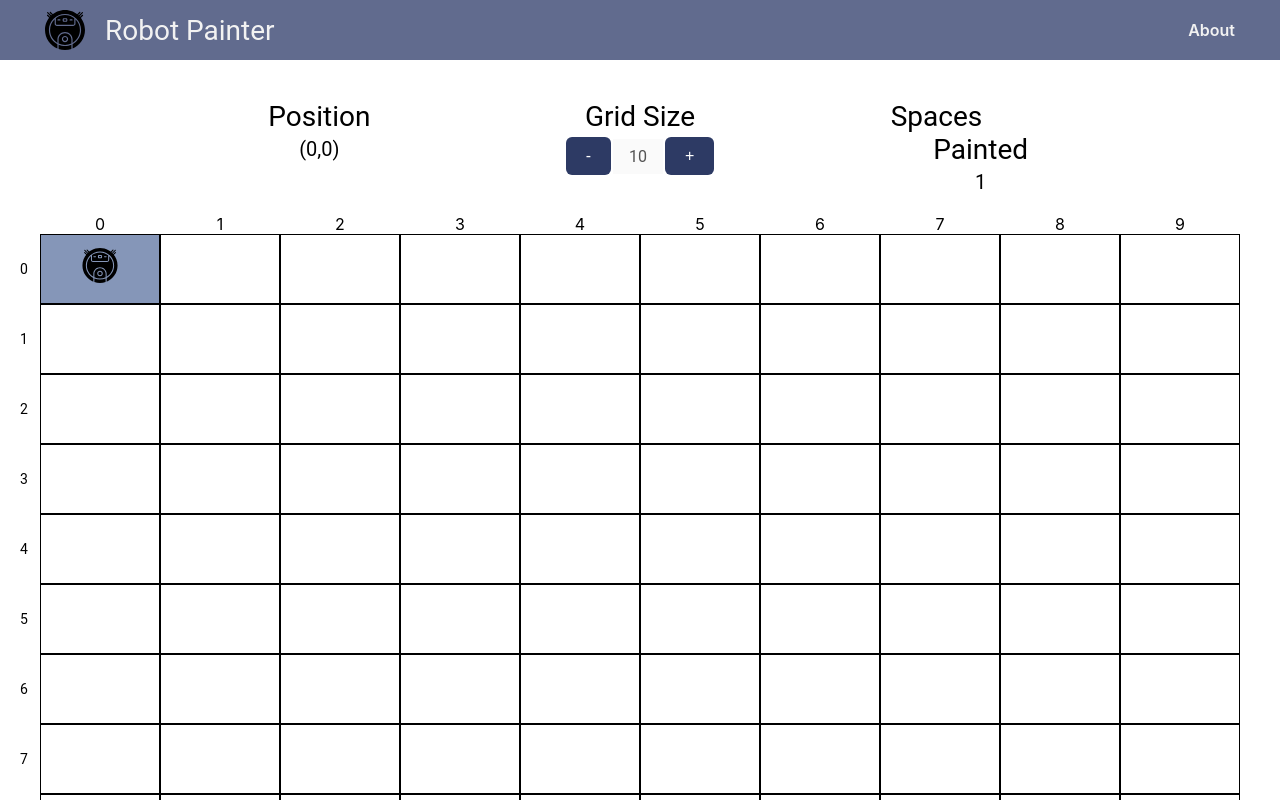
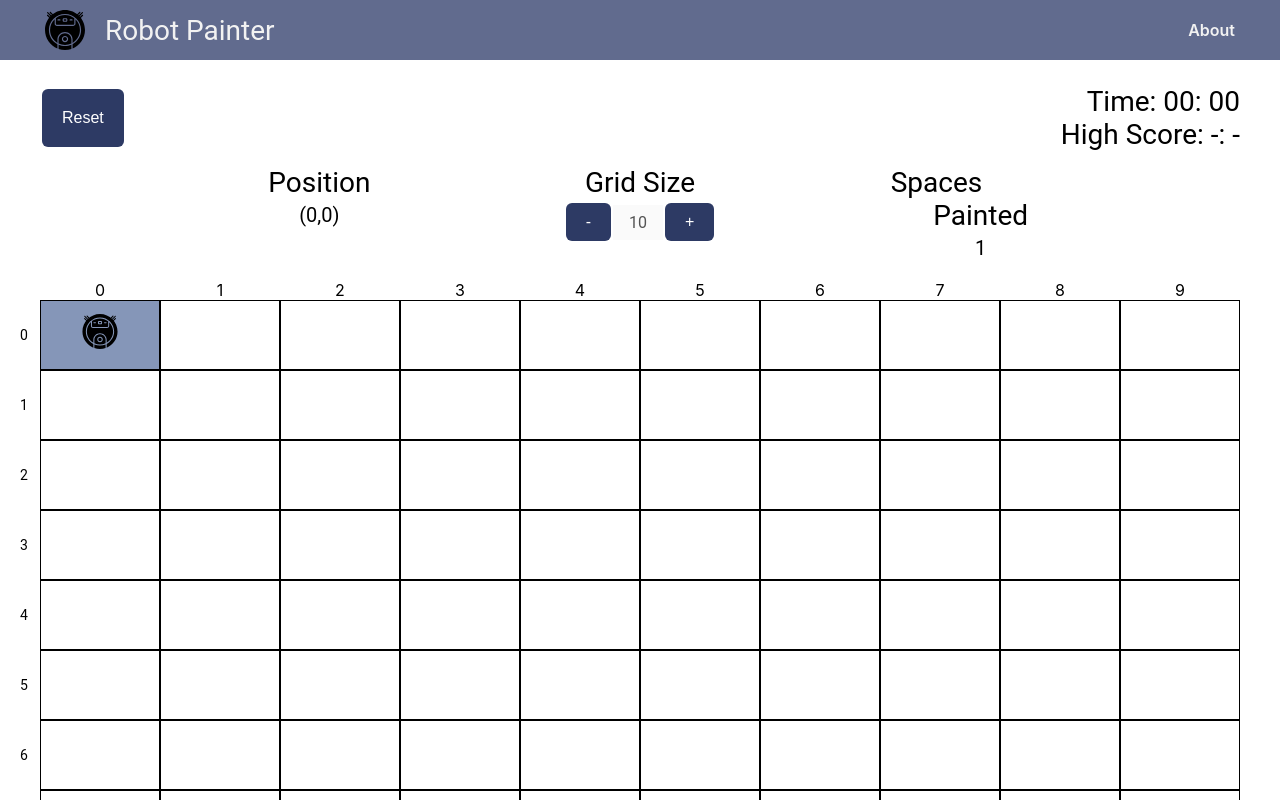
Before and after one commit to Paleczny/robot-painter, a React (Vite) app: page / in a window 1280 px wide. Shown: the top 800 px of the page. Built offline with nearby package versions, Linux system fonts and the light colour scheme.

Commit message:
feature/highscore-and-timer

```diff
--- a/src/components/Layout/Layout.scss
+++ b/src/components/Layout/Layout.scss
@@ -5,7 +5,6 @@
 }
 
 main {
-  margin-bottom: 84px;
   flex: 1;
   padding: 25px 40px
 }
--- /dev/null
+++ b/src/hooks/useHighScore.tsx
@@ -0,0 +1,18 @@
+import {Dispatch, useEffect, useState, SetStateAction} from "react";
+
+import {HighScore} from "../types/HighScore.type.ts";
+
+
+
+function useHighScore(gridSize = 10): [HighScore, Dispatch<SetStateAction<HighScore>>] {
+    const [highScore, setHighScore] = useState<HighScore>(JSON.parse(localStorage.getItem(`highScore-${gridSize}`) || `{"minutes":"99", "seconds":"99"}`));
+
+
+    useEffect(() => {
+        setHighScore(JSON.parse(localStorage.getItem(`highScore-${gridSize}`) || `{"minutes":"99", "seconds":"99"}`));
+    }, [gridSize]);
+
+    return [highScore, setHighScore];
+}
+
+export default useHighScore;
--- a/src/hooks/useRobotPainter.tsx
+++ b/src/hooks/useRobotPainter.tsx
@@ -1,8 +1,10 @@
 import {useCallback, useEffect, useState} from "react";
+
+import {GameStarted} from "../types/GameStarted.enum.ts";
 
 const createGrid = (gridSize: number) => Array(gridSize).fill(Array(gridSize).fill(false));
 
-export default function useRobotPainter(gridSize = 10) {
+export default function useRobotPainter(gridSize = 10, gameStarted = GameStarted.stop) {
     const [robotPosition, setRobotPosition] = useState({x: 0, y: 0});
     const [robotDirection, setRobotDirection] = useState('up');
     const [grid, setGrid] = useState(createGrid(gridSize));
@@ -15,6 +17,16 @@ export default function useRobotPainter(gridSize = 10) {
         setGrid(createGrid(gridSize))
         moveRobot('');
     },[gridSize])
+
+    useEffect(() => {
+        if(gameStarted === GameStarted.reset){
+            setSpacesPainted([])
+            setRobotPosition({x:0,y:0})
+            setRobotDirection('up')
+            setGrid(createGrid(gridSize))
+            moveRobot('');
+        }
+    }, [gameStarted]);
 
     useEffect(() => {
         moveRobot('');
--- /dev/null
+++ b/src/hooks/useTimer.tsx
@@ -0,0 +1,39 @@
+import {useEffect, useMemo, useState} from "react";
+
+import {GameStarted} from "../types/GameStarted.enum.ts";
+
+function useTimer(gameStatus: GameStarted){
+
+    const [secondsElapsed, setSecondsElapsed] = useState(0)
+    const minutes = Math.floor(secondsElapsed / 60);
+    const seconds = secondsElapsed % 60;
+
+    // Format minutes and seconds to have leading zeros if needed
+    const formattedMinutes = useMemo(() => {
+        return String(minutes).padStart(2, '0');
+    },[minutes])
+
+    const formattedSeconds = String(seconds).padStart(2, '0');
+
+    useEffect(() => {
+        let timer: number | undefined;
+        if (gameStatus === GameStarted.start) {
+            timer =
+                setInterval(() => {
+                    setSecondsElapsed(prev => prev + 1)
+                }, 1000)
+
+        }else if(gameStatus === GameStarted.stop){
+            clearInterval(timer)
+        }else if(gameStatus === GameStarted.reset){
+            clearInterval(timer)
+            setSecondsElapsed(0)
+        }
+
+        return () => clearInterval(timer)
+    }, [gameStatus])
+
+    return {minutes: formattedMinutes, seconds: formattedSeconds}
+}
+
+export default useTimer;
--- a/src/pages/Home/Home.scss
+++ b/src/pages/Home/Home.scss
@@ -35,3 +35,9 @@ input {
   font-size: 16px;
   border: none;
 }
+
+.time-and-highscore-container{
+  display: flex;
+  text-align: end;
+  flex-direction: column;
+}
--- a/src/pages/Home/Home.tsx
+++ b/src/pages/Home/Home.tsx
@@ -1,18 +1,69 @@
-import {useState} from "react";
+import {useEffect, useState} from "react";
 
+import {GameStarted} from "../../types/GameStarted.enum.ts";
 import Grid from "../../components/Grid/Grid.tsx";
 import PrimaryButton from "../../components/Button/PrimaryButton.tsx";
 import RobotController from "../../components/RobotController/RobotController.tsx";
+import useHighScore from "../../hooks/useHighScore.tsx";
 import useRobotPainter from "../../hooks/useRobotPainter.tsx";
+import useTimer from "../../hooks/useTimer.tsx";
 
 import "./Home.scss"
 
 function Home() {
     const [gridSize, setGridSize] = useState(10)
-    const {robotPosition, grid, spacesPainted, moveRobot, robotDirection} = useRobotPainter(gridSize);
+    const [gameStarted, setGameStarted] = useState(GameStarted.stop)
+    const {robotPosition, grid, spacesPainted, moveRobot, robotDirection} = useRobotPainter(gridSize, gameStarted);
+    const {minutes, seconds} = useTimer(gameStarted)
+    const [highScore, setHighScore] = useHighScore(gridSize);
+
+    useEffect(() => {
+        if (new Set(spacesPainted).size === gridSize * gridSize) {
+            if (gameStarted === GameStarted.start) {
+                setHighScore(prev => {
+                    const highSeconds = Number(prev.seconds)
+                    const highMinutes = Number(prev.minutes)
+                    const currentMinutes = Number(minutes)
+                    const currentSeconds = Number(seconds)
+
+                    if (highMinutes === currentMinutes && currentSeconds < highSeconds
+                        || currentMinutes < highMinutes) {
+                        localStorage.setItem(`highScore-${gridSize}`, JSON.stringify({
+                            minutes: minutes,
+                            seconds: seconds
+                        }))
+                        return {minutes: minutes, seconds: seconds}
+                    }
+                    return prev;
+                })
+            }
+            setGameStarted(GameStarted.stop)
+        }
+
+        if (new Set(spacesPainted).size === 1) {
+            setGameStarted(GameStarted.reset)
+        }
+
+        if (new Set(spacesPainted).size > 1 && (gameStarted === GameStarted.stop || gameStarted === GameStarted.reset) && seconds === '00' && minutes === '00') {
+            setGameStarted(GameStarted.start)
+        }
+    }, [spacesPainted]);
+
+    function resetTimer() {
+        setGameStarted(GameStarted.reset);
+        setGridSize(prev => Number(prev))
+    }
 
     return (
         <div className="home-container">
+            <div style={{display: 'flex', flexDirection: 'row', width: '100%', justifyContent: 'space-between'}}>
+                <PrimaryButton onClick={resetTimer}>Reset</PrimaryButton>
+                <div className="time-and-highscore-container">
+                    <span className="robot-text-medium">Time: {minutes}: {seconds}</span>
+                    <span className="robot-text-medium">High Score: {highScore.minutes === '99' ? '-' : highScore.minutes}: {highScore.minutes === '99' ? '-' : highScore.seconds}</span>
+                </div>
+            </div>
+
             <div className="title-container">
                 <div className="inner-title-container">
                     <span className="robot-text-medium">Position</span>
--- /dev/null
+++ b/src/types/GameStarted.enum.ts
@@ -0,0 +1,5 @@
+export enum GameStarted{
+    "start",
+    "reset",
+    "stop",
+}
--- /dev/null
+++ b/src/types/HighScore.type.ts
@@ -0,0 +1,4 @@
+export interface HighScore {
+    minutes: string;
+    seconds: string;
+}
```
